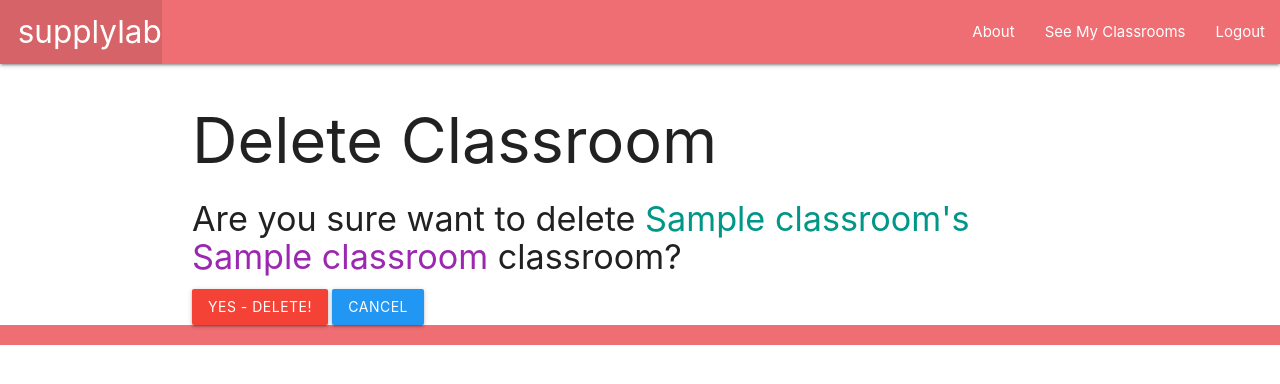
After one commit to kepackard/supplylab, a Django app: page /classrooms/1/delete/ in a window 1280 px wide. The commit adds this page. Shown: the top 384 px of the page. Run offline with Django 3.2, Linux system fonts and the light colour scheme; a user stored in the database is signed in; tables that the repository leaves empty hold one stand-in row (values such as "Sample post").

Commit message:
added delete route and confirmation html; refactored classroom detail to be a CBV; general code clean up

```diff
--- a/main_app/models.py
+++ b/main_app/models.py
@@ -44,4 +44,5 @@ class Classroom(models.Model):
         return f'{self.teacher_name} at {self.school_name} with an id of {self.id}'
 
     def get_absolute_url(self):
-        return reverse('classroom_detail', kwargs={'classroom_id': self.id})
+        # return reverse('classroom_detail', kwargs={'classroom_id': self.id})      # use if classroom detail is view function
+        return reverse('classroom_detail', kwargs={'pk': self.id})                  # use if classroom detail is CBV
--- a/main_app/templates/about.html
+++ b/main_app/templates/about.html
@@ -3,5 +3,6 @@
 
     <h1>About Supplylab</h1>
     <p>Bridging the classroom supply gap</p>
+    <!-- todo - add more here including author credits and links to linkedin accounts :-) -->
 
 {% endblock %}
--- a/main_app/templates/home.html
+++ b/main_app/templates/home.html
@@ -3,5 +3,6 @@
 {% block content %}
 
     <h1>Welcome to supplylab!</h1>
+    <!-- todo - add content -->
 
 {% endblock %}
--- /dev/null
+++ b/main_app/templates/main_app/classroom_confirm_delete.html
@@ -0,0 +1,11 @@
+{% extends 'base.html' %} {% block content %}
+
+<h1>Delete Classroom</h1>
+<h4>Are you sure want to delete <span class="teal-text">{{ object.teacher_name }}'s </span><span class="purple-text">{{ object.school_name }}</span> classroom?</h4>
+<form action="" method="POST">
+    {% csrf_token %}
+    <input type="submit" value="YES - Delete!" class="btn red" />
+    <a href="{% url 'classroom_detail' object.id %}" class="btn blue">Cancel</a>
+</form>
+
+{% endblock %}
--- a/main_app/templates/main_app/classroom_list.html
+++ b/main_app/templates/main_app/classroom_list.html
@@ -16,4 +16,5 @@
     </div>
     </a>
 {% endfor %}
+
 {% endblock %}
--- a/main_app/urls.py
+++ b/main_app/urls.py
@@ -12,13 +12,18 @@ urlpatterns = [
 
     # ========== CLASSROOM Routes ==========
     path('classrooms/', views.ClassroomIndex.as_view(), name='classroom_list'),
-    path('classrooms/<int:classroom_id>/', views.classroom_detail, name='classroom_detail'),
+    # path('classrooms/<int:classroom_id>/', views.classroom_detail, name='classroom_detail'),      # Classroom Detail as function path
+    path('classrooms/<int:pk>/', views.ClassroomDetail.as_view(), name='classroom_detail'),         # Classroom Detail as CBV
     path('classrooms/create/', views.ClassroomCreate.as_view(), name='classroom_create'),
-    path('classroom/<int:pk>/update/', views.ClassroomUpdate.as_view(), name='classroom_update'),
-
+    path('classrooms/<int:pk>/update/', views.ClassroomUpdate.as_view(), name='classroom_update'),
+    path('classrooms/<int:pk>/delete/', views.ClassroomDelete.as_view(), name='classroom_delete'),
 
     # ========== ITEM Routes ==========
 
+
     # ========== WISHLIST Routes ==========
     # ----- (associating Items to classroom)
+
+
+    # ========== DONOR Routes ==========
 ]
--- a/main_app/views.py
+++ b/main_app/views.py
@@ -38,13 +38,8 @@ def signup(request):
     return render(request, 'registration/signup.html', context)
 
 
-
 # ========== CLASSROOM Views ==========
-# todo - added here simply to verify authentication working - either:
-# 1. keep (add an actual html template with content & update the view function)
-# -- or --
-# 2. remove & change out the LOGIN_REDIRECT_URL on settings.py to a different url
-
+# ----- Index -----
 class ClassroomIndex(LoginRequiredMixin, ListView):
     model = Classroom
     template_name = 'classroom_list.html'
@@ -53,13 +48,22 @@ class ClassroomIndex(LoginRequiredMixin, ListView):
         queryset = Classroom.objects.filter(user=self.request.user)
         return queryset
 
-@login_required
-def classroom_detail(request, classroom_id):
-    classroom = Classroom.objects.get(id=classroom_id)
+# ----- Detail/Show as a view function -----
+# @login_required
+# def classroom_detail(request, classroom_id):
+#     classroom = Classroom.objects.get(id=classroom_id)
+#     # --- Instance Methods ---
+#     return render(request, 'main_app/classroom_detail.html', {'classroom': classroom})
 
-    return render(request, 'main_app/classroom_detail.html', {'classroom': classroom})
+# ----- Detail/Show as a CBV -----
+class ClassroomDetail(LoginRequiredMixin, DetailView):
+    model = Classroom
+    # --- Instance Method returns context object data for display ---
+    def get_context_data(self, **kwargs):
+        context = super().get_context_data(**kwargs)
+        return context
 
-
+# ----- Create -----
 class ClassroomCreate(LoginRequiredMixin, CreateView):
     model = Classroom
     form_class = ClassroomForm
@@ -68,10 +72,15 @@ class ClassroomCreate(LoginRequiredMixin, CreateView):
         form.instance.user = self.request.user
         return super().form_valid(form)
 
+# ----- Update -----
 class ClassroomUpdate(LoginRequiredMixin, UpdateView):
     model = Classroom
     form_class = ClassroomForm
 
+# ----- Delete -----
+class ClassroomDelete(LoginRequiredMixin, DeleteView):
+    model = Classroom
+    success_url = '/classrooms/'
 
 
 # ========== WISHLIST Views (i.e., - associate item with classroom) ==========
```
Also changed, not shown: main_app/forms.py (+13 -2 lines), main_app/templates/base.html (+5 -6 lines), main_app/templates/main_app/classroom_detail.html (+2 -5 lines).
